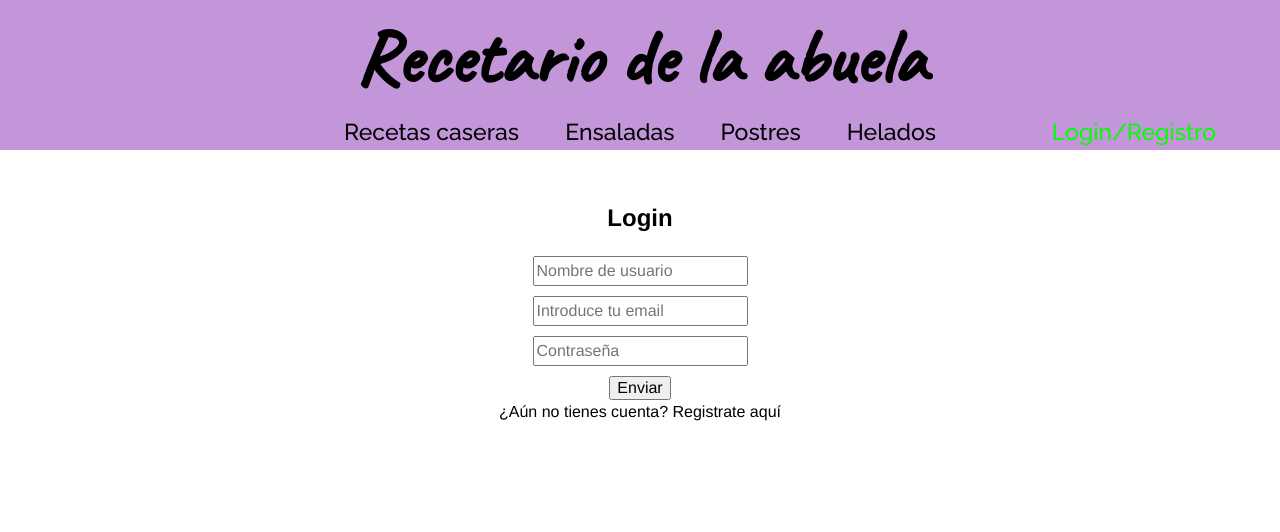
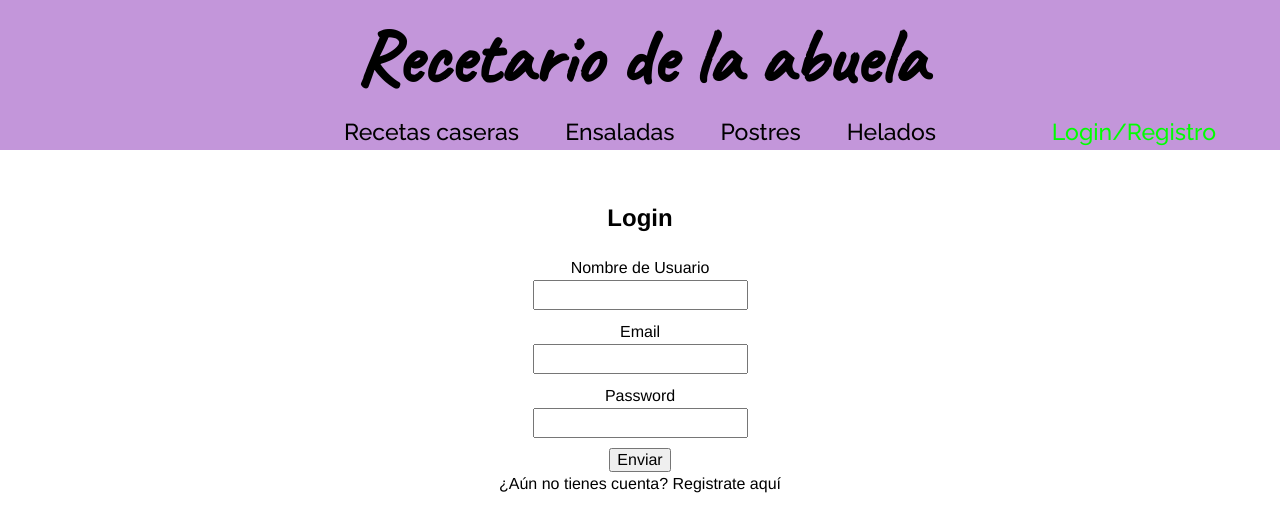
Before and after one commit to JoseManuel88/Proyecto-React, a React (Create React App) app: page /login in a window 1280 px wide. Shown: the top 532 px of the page. Built offline with nearby package versions, Linux system fonts and the light colour scheme; no server answers.

Commit message:
modificado formulario para mostrar el nombre de los campos sobre los input

```diff
--- a/src/components/Formulario/Formulario.jsx
+++ b/src/components/Formulario/Formulario.jsx
@@ -37,36 +37,44 @@ const Formulario = (type) => {
           <h2>Login</h2>
           <form onSubmit={handleSubmit(login)}>
             <div className="inputForm">
+            <label htmlFor="username">
+                <p>Nombre de Usuario</p>
+              </label>
               <input
+              id="username"
                 type="text"
                 {...register("username", {
                   required: true,
                   maxLength: 15,
                 })}
-                placeholder="Nombre de usuario"
               />
               {errors.username?.type === "required" && <p>El campo nombre es requerido</p>}
               {errors.username?.type === "maxLength" && <p>El campo nombre debe tener menos de 15 caracteres</p>}
             </div>
             <div className="inputForm">
+            <label htmlFor="email">
+                <p>Email</p>
+              </label>
               <input
-                type="email"
+              id="email"
+                type="text"
                 {...register("email", {
                   required: true,
                   pattern: /^[^\s@]+@[^\s@]+\.[^\s@]+$/i,
                 })}
-                placeholder="Introduce tu email"
               />
               {errors.email?.type === "required" && <p>El campo email es requerido</p>}
               {errors.email?.type === "pattern" && <p>El formato del email es incorrecto</p>}
             </div>
             <div className="inputForm">
+            <label htmlFor="password">
+                <p>Password</p>
+              </label>
               <input
                 type="password"
                 {...register("password", {
                   required: true,
                 })}
-                placeholder="Contraseña"
               />
               {errors.password?.type === "required" && <p>El campo password es requerido</p>}
             </div>
@@ -102,7 +110,7 @@ const Formulario = (type) => {
             <div className="inputForm">
               <input
                 id="email"
-                type="email"
+                type="text"
                 {...register("email", {
                   required: true,
                   pattern: /^[^\s@]+@[^\s@]+\.[^\s@]+$/i,
```
